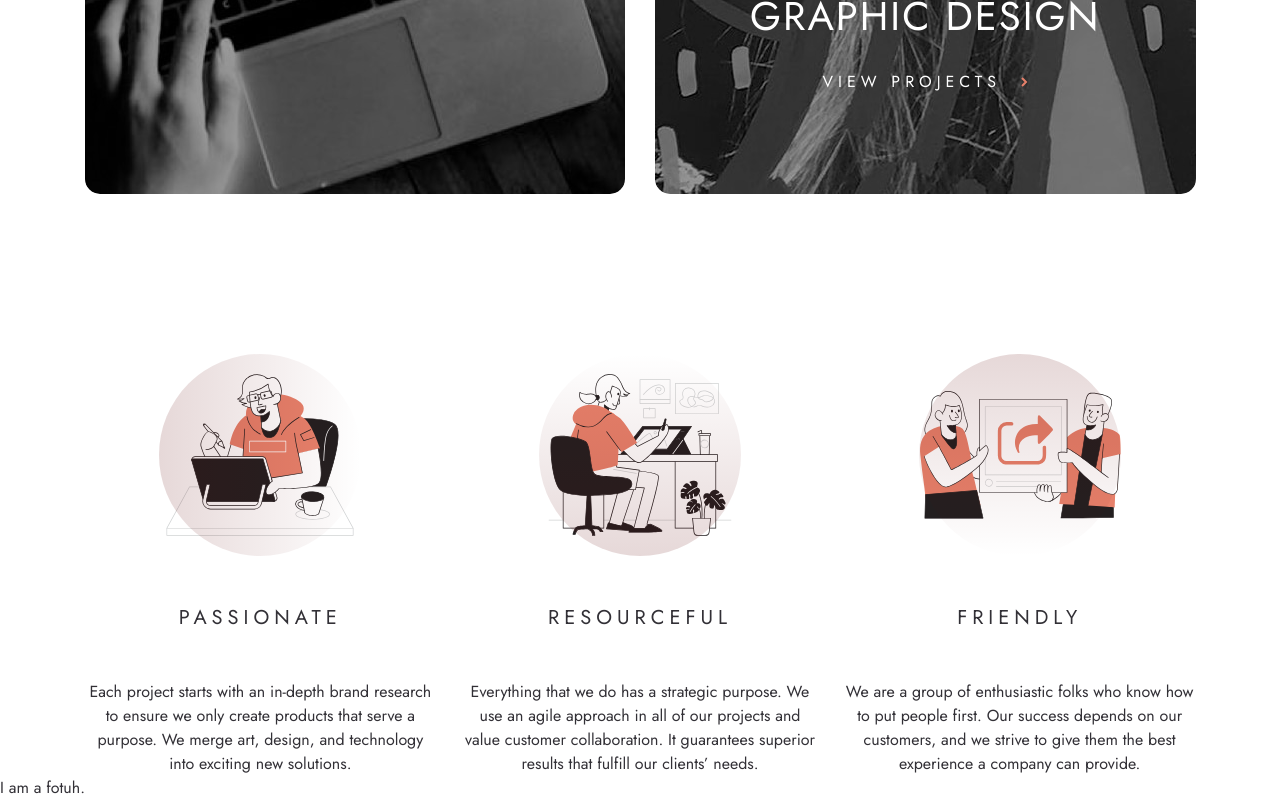
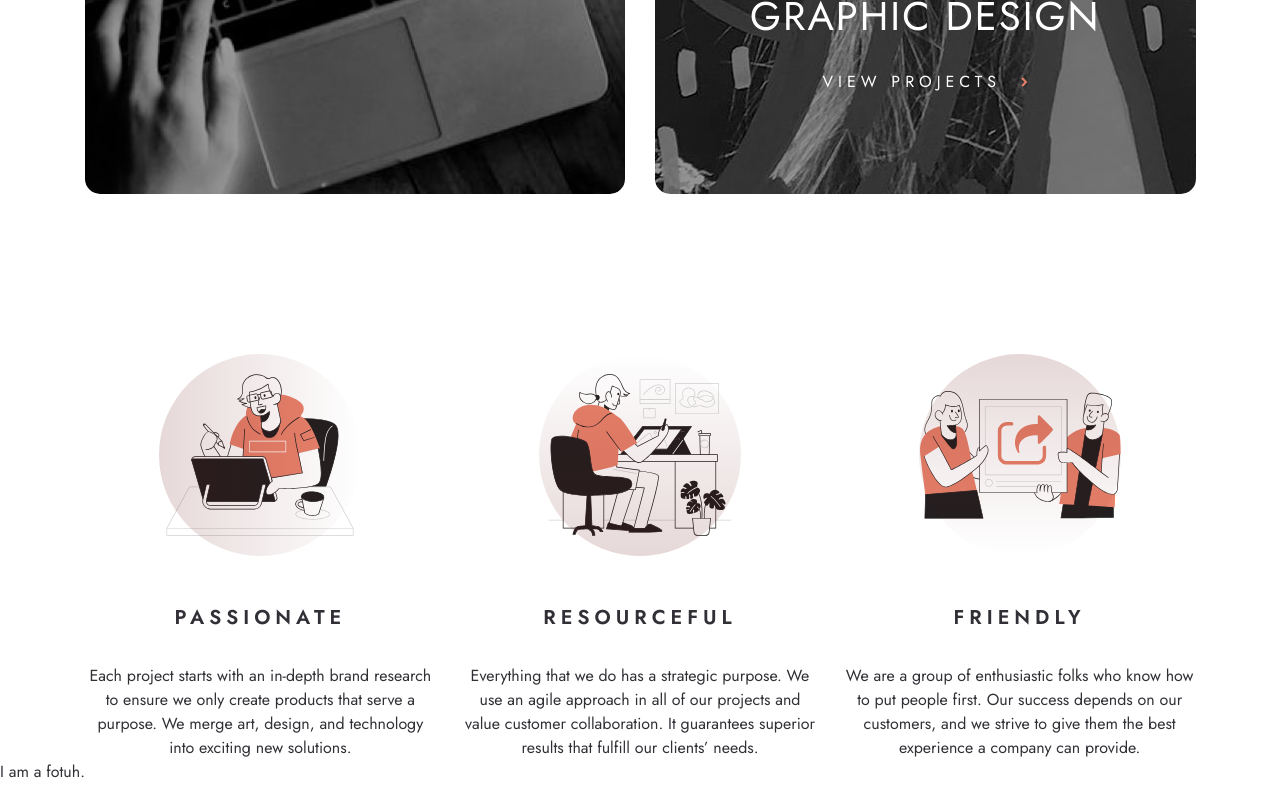
Before and after one commit to ElHuzain/designo-multi-page, a Next.js app: page /home in a window 1280 px wide. Shown: the part 1401-2201 px from the top of the page. Built offline with nearby package versions, Linux system fonts and the light colour scheme.

Commit message:
added: home features

```diff
--- a/components/pages/home/components/features.tsx
+++ b/components/pages/home/components/features.tsx
@@ -5,7 +5,7 @@ import React from 'react'
 const Features = () => {
     return (
         <MaxWidthContainer>
-            <section className="grid grid-cols-1 md:grid-cols-3 gap-[80px] md:gap-8 lg:gap-7">
+            <section className="grid grid-cols-1 lg:grid-cols-3 gap-[80px] md:gap-8 lg:gap-7">
                 <PassionateFeatureCard />
                 <ResourcesfulFeatureCard />
                 <FriendlyFeatureCard />
--- a/components/ui/feature.tsx
+++ b/components/ui/feature.tsx
@@ -12,15 +12,15 @@ const Feature = ({ title, description, image, backgroundDirection = 'top' }: { t
     }
 
     return (
-        <article className="flex flex-col sm:flex-row md:flex-col items-center gap-[48px]">
+        <article className="flex flex-col sm:flex-row lg:flex-col items-center sm:gap-[32px] gap-[48px] lg:gap-[48px]">
 
             <div className="relative w-[202px] h-[202px]">
                 <img className={twMerge("absolute top-0 z-10 left-0 h-full w-full object-contain", getDirection())} src="/assets/home/desktop/bg-pattern-hero-home.svg" />
                 <img className="w-full h-full z-20 object-contain" src={image} />
             </div>
 
-            <div className="space-y-[32px] sm:space-y-4 md:space-y-[48px] text-center w-fit sm:text-left md:text-center">
-                <h2 className="text-xl uppercase tracking-[5px]">{title}</h2>
+            <div className="space-y-[32px] sm:space-y-4 lg:space-y-[32px] text-center w-fit sm:text-left lg:text-center">
+                <h2 className="text-xl uppercase tracking-[5px] font-semibold">{title}</h2>
                 <p>
                     {description}
                 </p>
```
